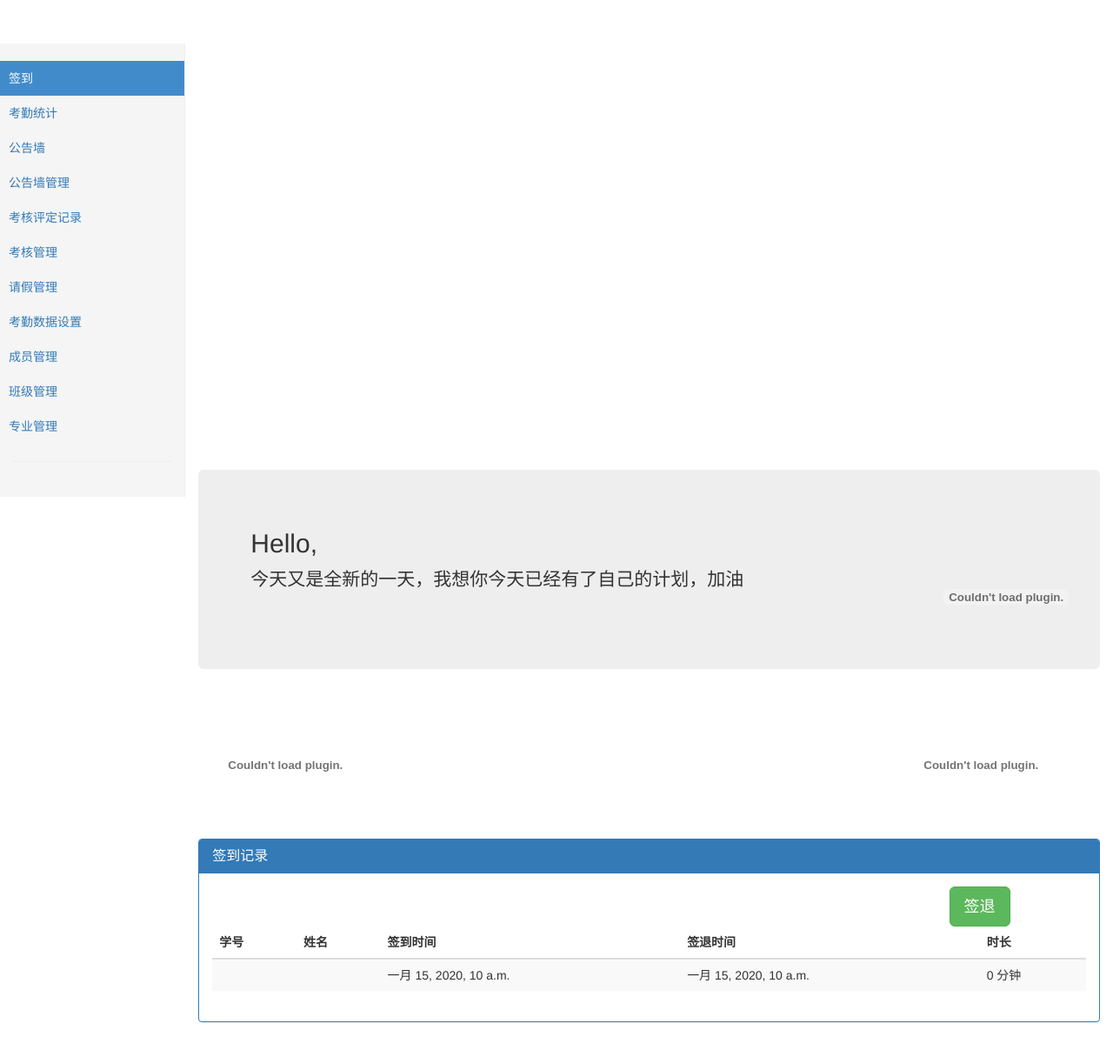
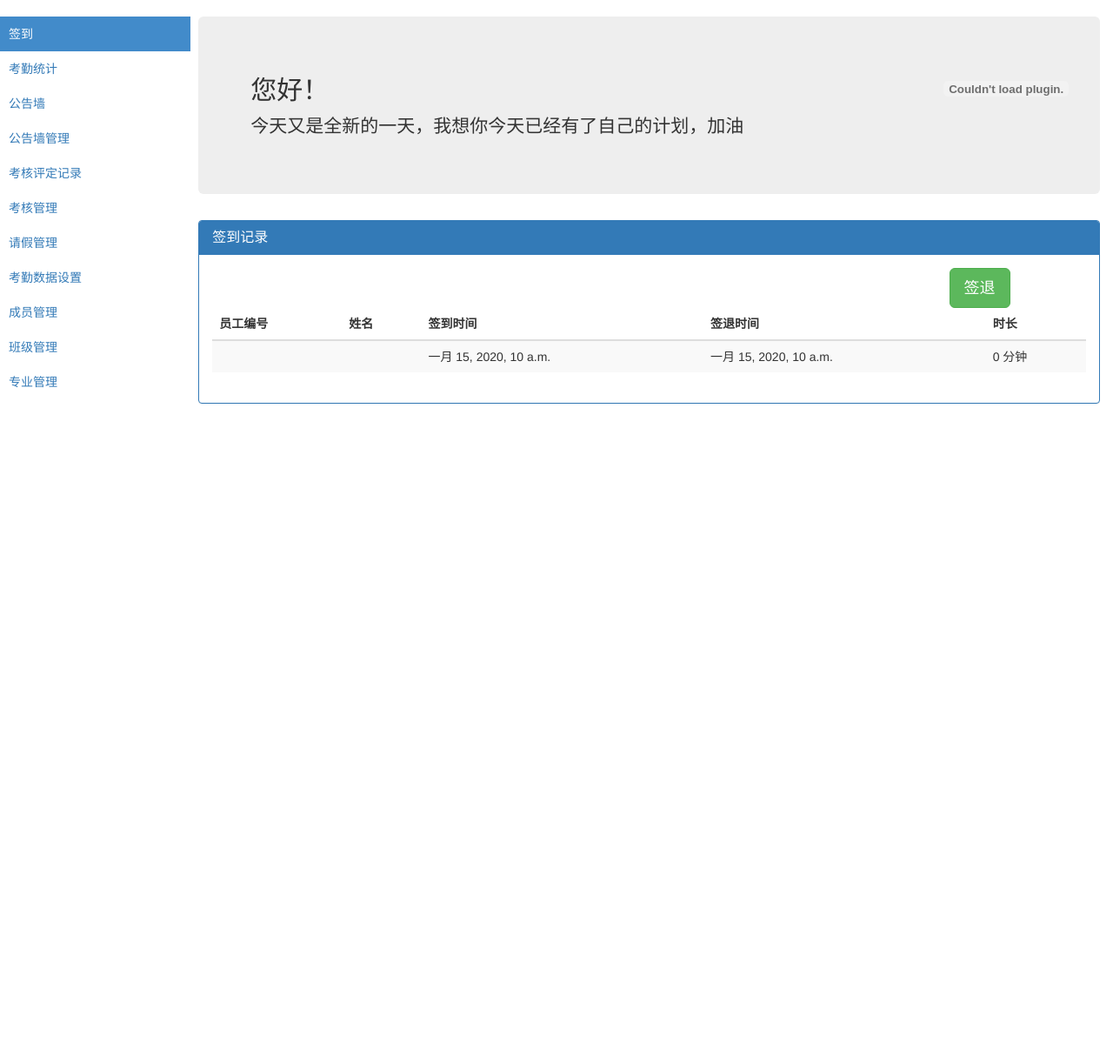
Before and after one commit to hengke/Attendance-Management-System, a Django app: template templates/check.html in a window 1280 px wide. Shown: the part 51-1266 px from the top of the page at 87% size. After the commit the page ends 515 px from the top, so only its background shows below. Run offline with Django 3.2, Linux system fonts and the light colour scheme; tables that the repository leaves empty hold one stand-in row (values such as "Sample post"); the template is opened without the code that fills it: values that come from a table or form of the project are taken from there, most other values are stand-ins (such as "Sample title", 1, 10 or a date in 2020); some libraries are stand-ins or nearby versions.

Commit message:
调整布局

```diff
--- a/templates/base.html
+++ b/templates/base.html
@@ -52,29 +52,24 @@
 
 <div class="container-fluid">
     <div class="row">
-        <div class="col-sm-3 col-md-2 sidebar">
+        <!-- <div class="col-sm-3 col-md-2 sidebar"> -->
+        <div class="col-sm-3 col-md-2 main">
             <ul class="nav nav-sidebar">
                 <li><a href="/check/">签到</a></li>
-                <li><a href="/total/">考勤统计 <span class="sr-only">考勤统计</span></a>
-                </li>
+                <li><a href="/total/">考勤统计 <span class="sr-only">考勤统计</span></a></li>
                 <li><a href="/notice/">公告墙</a></li>
                 <li><a href="/noticeManage/">公告墙管理</a></li>
                 <li><a href="/exam/">考核评定记录</a></li>
                 <li><a href="/exam_manage/">考核管理</a></li>
-
                 <li><a href="/leave/">请假管理</a></li>
-                <li ><a href="#">考勤数据设置</a></li>
+                <li><a href="#">考勤数据设置</a></li>
                 <li><a href="/memberManage/">成员管理</a></li>
                 <li><a href="/classManage/">班级管理</a></li>
                 <li><a href="/majorManage/">专业管理</a></li>
-
-
-
-
             </ul>
-            <hr>
         </div>
-        <div class="col-sm-9 col-sm-offset-3 col-md-10 col-md-offset-2 main">
+        <!-- <hr> -->
+        <div class="col-sm-9 col-md-10 main">
             {% block content %}
             {% endblock content %}
         </div>
--- a/templates/check.html
+++ b/templates/check.html
@@ -3,9 +3,10 @@
     {#巨幕开始#}
     <div class="jumbotron">
 
-        <h2>Hello,{{ user.username }}</h2>
+
         <div class="row">
             <div class="col-md-10">
+                <h2>您好！{{ user.username }}</h2>
                 <p>今天又是全新的一天，我想你今天已经有了自己的计划，加油</p>
             </div>
             <div class="col-md-2">
@@ -34,8 +35,8 @@
                     <param value="high" name="quality">
                     <param value="#ffffff" name="bgcolor">
                     <param value="transparent" name="wmode">
+                    <!-- pluginspage="http://www.macromedia.com/go/getflashplayer" -->
                     <embed width="160" height="70" align="middle"
-                        pluginspage="http://www.macromedia.com/go/getflashplayer"
                         type="application/x-shockwave-flash" allowscriptaccess="always" name="honehoneclock"
                         bgcolor="#ffffff" quality="high"
                         src="/static/flash/honehone_clock_tr.swf"
@@ -46,7 +47,7 @@
 
     </div>
     {#巨幕结束#}
-    <div class="row">
+    <!-- <div class="row">
         <div class="col-sm-4">
             <object type="application/x-shockwave-flash" style="outline:none;"
                     data="/static/flash/hamster.swf?up_bodyColor=f0e9cc&amp;up_feetColor=D4C898&amp;up_eyeColor=000567&amp;up_wheelSpokeColor=DEDEDE&amp;up_wheelColor=FFFFFF&amp;up_waterColor=E0EFFF&amp;up_earColor=b0c4de&amp;up_wheelOuterColor=FF4D4D&amp;up_snoutColor=F7F4E9&amp;up_bgColor=F0E4E4&amp;up_foodColor=cba920&amp;up_wheelCenterColor=E4EB2F&amp;up_tailColor=E6DEBE&amp;"
@@ -69,7 +70,7 @@
             </object>
         </div>
 
-    </div>
+    </div> -->
     {#面板开始#}
     <div class="panel panel-primary">
         <div class="panel-heading">
@@ -92,7 +93,7 @@
                 <table class="table table-striped">
                     <thead>
                     <tr>
-                        <th>学号</th>
+                        <th>员工编号</th>
                         <th>姓名</th>
                         <th>签到时间</th>
                         <th>签退时间</th>
@@ -134,13 +135,6 @@
         });
     </script>
 
-
-
-
-
-
-
-
 {% endblock content %}
 {% block sidebar %}
     0
--- a/templates/total.html
+++ b/templates/total.html
@@ -1,6 +1,6 @@
 {% extends 'base.html' %}
 {% block content %}
-    <h1 class="page-header">管理页面</h1>
+    <!-- <h1 class="page-header">管理页面</h1> -->
 
     <!-- <div class="row">
         <div class="col-sm-6 col-md-3">
```
